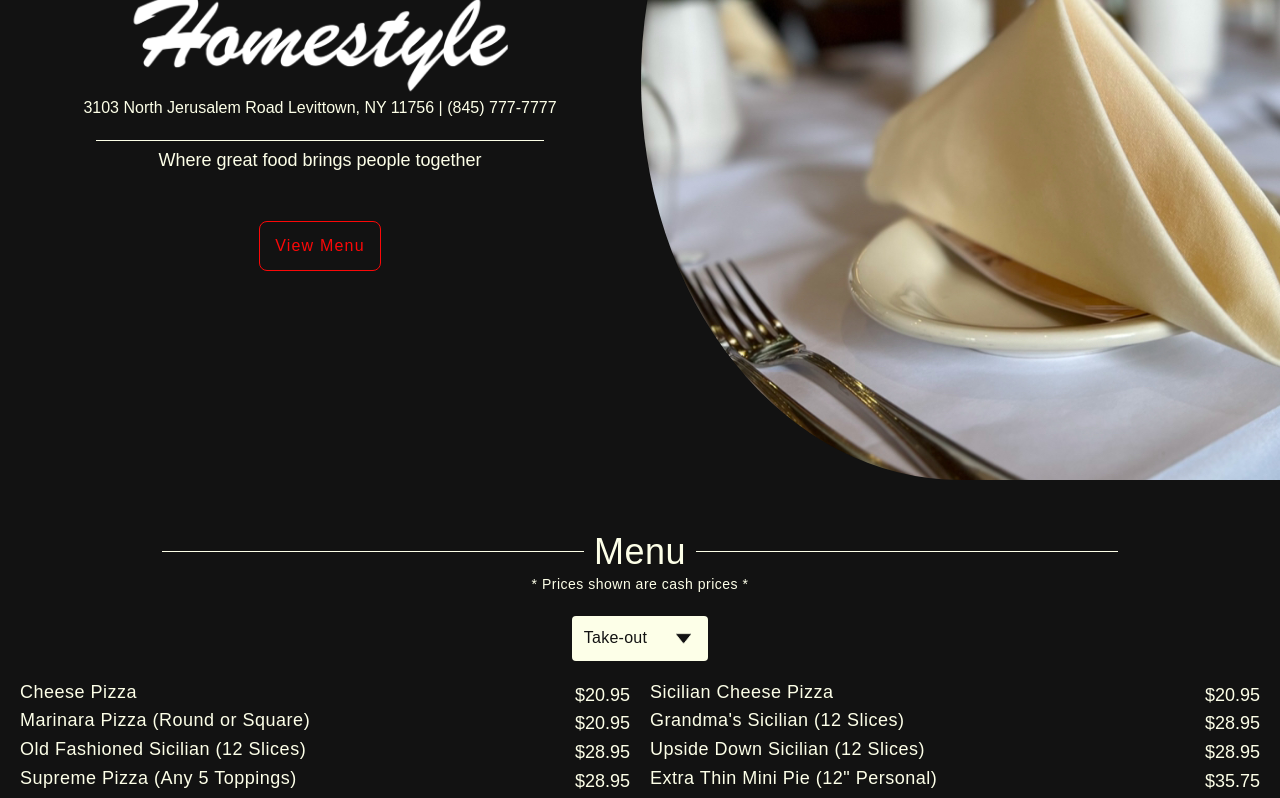
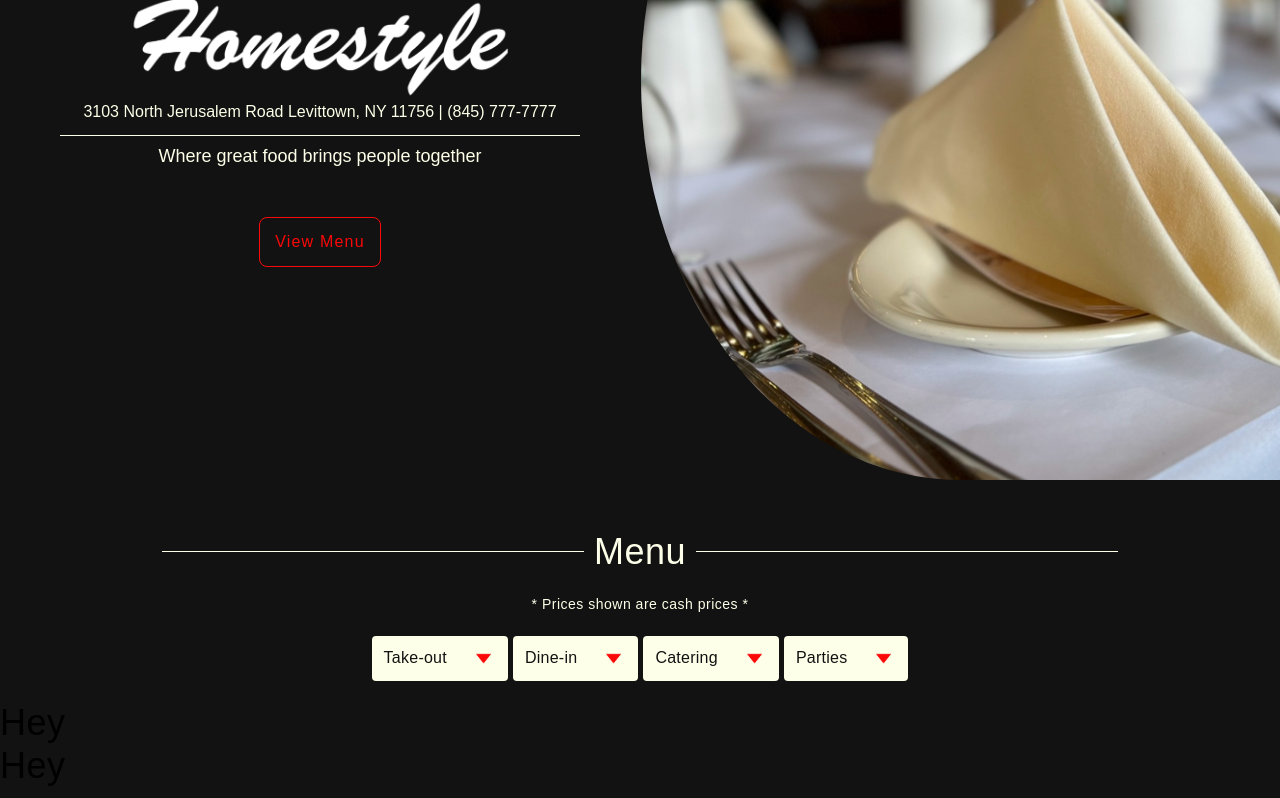
Before and after one commit to GabeKouki/riellas, a React (Create React App) app: page / in a window 1280 px wide. Shown: the part 320-1118 px from the top of the page. Built offline with nearby package versions, Linux system fonts and the light colour scheme; a web font is replaced by a local one.

Commit message:
cleaned up menu some more

```diff
--- a/src/components/Header.jsx
+++ b/src/components/Header.jsx
@@ -6,7 +6,6 @@ import { Link } from "react-router-dom";
 
 const Header = () => {
 
-  const answer = 10 * 4 + 10 * 2 + 10 * 2 + 10 * 2;
   return (
     <header className="HeaderContainer">
       <nav>
--- a/src/components/Hero.css
+++ b/src/components/Hero.css
@@ -23,15 +23,11 @@
   width: 100%;
 }
 
-.TextSection::after {
-  content: "";
-  position: absolute;
-  left: 50%;
-  margin-top: 120px;
-  transform: translateX(-50%);
-  width: 70%;
+.HeroDivider {
+  width: 100%;
   height: 1px;
   background-color: var(--primary-text-color);
+  margin: 10px 0;
 }
 
 .TextSection h1 {
@@ -40,7 +36,6 @@
 }
 
 .Slogan {
-  margin-top: 30px;
   font-size: 18px;
   position: relative;
   margin-bottom: 50px;
--- a/src/components/Hero.jsx
+++ b/src/components/Hero.jsx
@@ -11,6 +11,7 @@ const Hero = () => {
         <img src={RiellasHomestyleLogo} alt="riellas-homestyle-logo" />
         {/* //TODO: Fix the fucking number so people can click to call. */}
         <p>3103 North Jerusalem Road Levittown, NY 11756 | (845) 777-7777</p>
+        <span className="HeroDivider"/>
         <span className="Slogan">Where great food brings people together</span>
 
         <button type="button" className="BtnPrimary">
--- a/src/components/Menu.css
+++ b/src/components/Menu.css
@@ -1,9 +1,8 @@
 .MenuContainer {
-  /*TODO: Change to margin and fix background color */
+  box-sizing: border-box;
   padding-top: 50px;
-  display: flex;
   width: 100%;
-  height: 100%;
+  min-height: 100vh;
   display: flex;
   flex-direction: column;
   background-color: var(--background-color);
@@ -15,11 +14,12 @@
   justify-content: center;
   gap: 10px;
   align-items: center;
+  margin-bottom: 20px;
 }
 
 .MenuHeader h1 {
   color: var(--primary-text-color);
-
+  margin: 0;
 }
 
 .MenuLine {
@@ -39,75 +39,40 @@
 .Disclaimer p {
   font-size: 14px;
   letter-spacing: 0.5px;
+  margin: 0;
 }
-
-
-/*! DropdownSection */
-.DropdownContainer {
-  display: flex;
-  flex-direction: row;
-  align-items: center;
-  justify-content: center;
-  gap: 5px;
-  margin-bottom: 20px;
-}
-
-.DropdownHeader {
-  display: flex;
-  flex-direction: row;
-  align-items: center;
-  justify-content: space-between;
-  gap: 24px;
-  cursor: pointer;
-  background-color: var(--primary-text-color);
-  padding: 10px 12px;
-  border-radius: 4px;
-}
-
-.DropdownItem {
-  display: flex;
-  flex-direction: column;
-  z-index: 2;
-  position: relative;
-  display: inline-block;
-}
-
-.DropdownContent {
-  position: absolute;
-}
-
-.DropdownHeader h5 {
-  color: var(--background-color);
-}
-
-.DropdownArrow {
-  height: 25px;
-  width: 25px;
-}
-
-
-
-
-
-
-
-
-
 
 .MenuItems {
   display: grid;
   grid-template-columns: repeat(2, 1fr);
-  width: 100vw;
-  padding: 0 10px;
+  gap: 0 20px;
+  width: 100%;
+  padding: 0 50px;
+  box-sizing: border-box;
 }
 
 .MenuItem {
-  padding: 0 10px;
   display: flex;
-  flex-direction: row;
   justify-content: space-between;
+  align-items: center;
+  padding: 12px 0;
+  border-bottom: 1px solid rgba(255, 255, 255, 0.2);
   opacity: 0;
-  animation: fade-in 2.5s forwards ;
+  animation: fade-in 0.4s forwards;
+}
+
+.MenuItem h2 {
+  font-size: 16px;
+  color: var(--primary-text-color);
+  margin: 0;
+  line-height: 1.4;
+}
+
+.MenuItem p {
+  font-size: 16px;
+  color: var(--primary-text-color);
+  margin: 0;
+  white-space: nowrap;
 }
 
 .DropdownButton {
@@ -118,16 +83,6 @@
   cursor: pointer;
 }
 
-.MenuItem h2 {
-  font-size: 18px;
-  color: var(--primary-text-color);
-}
-
-.MenuItem p {
-  font-size: 18px;
-  color: var(--primary-text-color);
-}
-
 @keyframes fade-in {
   to {
     opacity: 1;
--- a/src/components/Menu.jsx
+++ b/src/components/Menu.jsx
@@ -1,20 +1,23 @@
 import "./Menu.css";
 
 import React, { useState } from "react";
-import Pizzas from "../MenuItems/Pizzas";
-import Appetizers from "../MenuItems/Appetizers";
-import { ReactComponent as DropdownArrow } from "../images/DropdownArrow.svg";
+import MenuDropdown from "./MenuDropdown/MenuDropdown";
 
 const Menu = () => {
-  const [currentPage, setCurrentPage] = useState(Pizzas);
+  const [currentPage, setCurrentPage] = useState(null);
   const [currentTab, setCurrentTab] = useState("");
 
   const handleTabSwitch = (tab) => {
-    if (tab == currentTab) {
+    if (tab === currentTab) {
       setCurrentTab("");
       return;
     }
     setCurrentTab(tab);
+  };
+
+  const handlePageSwitch = (page) => {
+    setCurrentPage(page);
+    setCurrentTab("");
   };
 
   return (
@@ -27,38 +30,11 @@ const Menu = () => {
       <div className="Disclaimer">
         <p>* Prices shown are cash prices *</p>
       </div>
-      <div className="DropdownContainer">
-        <div
-          className={`DropdownItem ${currentTab === "Takeout" ? "active" : ""}`}
-          onClick={() => handleTabSwitch("Takeout")}
-        >
-          <span className="DropdownHeader">
-            <h5>Take-out</h5> <DropdownArrow className="DropdownArrow" />
-          </span>
-          {currentTab === "Takeout" && (
-            <div className="DropdownContent">
-              <h5>Pizzas</h5>
-              <h5>Calzones</h5>
-              <h5>Appetizers</h5>
-              <h5>Sides</h5>
-              <h5>Drinks</h5>
-              <h5>Desserts</h5>
-            </div>
-          )}
-        </div>
-        {/* <button className="DropdownButton">
-          Take Out <DownArrow className="DropdownArrow" />
-        </button>
-        <button className="DropdownButton">
-          Dining Room <DownArrow className="DropdownArrow" />
-        </button>
-        <button className="DropdownButton">
-          Catering <DownArrow className="DropdownArrow" />
-        </button>
-        <button className="DropdownButton">
-          Party Packages <DownArrow className="DropdownArrow" />
-        </button> */}
-      </div>
+      <MenuDropdown
+        handlePageSwitch={handlePageSwitch}
+        handleTabSwitch={handleTabSwitch}
+        currentTab={currentTab}
+      />
       {currentPage && (
         <div className="MenuItems">
           {currentPage.map((pizza, index) => {
@@ -66,7 +42,9 @@ const Menu = () => {
               <div
                 className="MenuItem"
                 key={pizza.name}
-                style={{ animationDelay: `${(index + 1) * 0.03}s` }}
+                style={{
+                  animationDelay: `${Math.ceil((index + 1) / 2) * 0.08}s`,
+                }}
               >
                 <h2>{pizza.name}</h2>
                 <p>${pizza.price.toFixed(2)}</p>
--- /dev/null
+++ b/src/components/MenuDropdown/MenuDropdown.css
@@ -0,0 +1,70 @@
+/*! Dropdown Section */
+.DropdownContainer {
+  display: flex;
+  flex-direction: row;
+  align-items: center;
+  justify-content: center;
+  gap: 5px;
+  margin-bottom: 20px;
+}
+
+.DropdownItem {
+  position: relative;
+  display: inline-block;
+}
+
+.DropdownHeader {
+  display: flex;
+  align-items: center;
+  justify-content: space-between;
+  gap: 24px;
+  cursor: pointer;
+  background-color: var(--primary-text-color);
+  padding: 10px 12px;
+  border-radius: 4px;
+}
+
+.DropdownHeader h5 {
+  color: var(--background-color);
+  margin: 0;
+}
+
+.DropdownArrow {
+  height: 25px;
+  width: 25px;
+  transition: transform 0.3s ease;
+}
+.DropdownContent {
+  position: absolute;
+  top: 100%;
+  left: 0;
+  right: 0;
+  background-color: var(--primary-text-color);
+  transform: scaleY(0);
+  transform-origin: top;
+  opacity: 0;
+  transition: transform 0.3s ease, opacity 0.3s ease;
+  overflow: hidden;
+  z-index: 1;
+}
+
+.MenuItems:nth-child(1) {
+
+}
+
+.DropdownContent.active {
+  transform: scaleY(1);
+  opacity: 1;
+}
+
+.DropdownContent h5 {
+  padding: 8px 12px;
+  color: var(--background-color);
+  margin: 0;
+  cursor: pointer;
+  transition: background-color 0.2s ease;
+}
+
+.DropdownContent h5:hover {
+  background-color: rgba(0, 0, 0, 0.1);
+}
--- /dev/null
+++ b/src/components/MenuDropdown/MenuDropdown.jsx
@@ -0,0 +1,139 @@
+import "./MenuDropdown.css";
+
+import React from "react";
+import { ReactComponent as DropdownArrow } from "../../images/DropdownArrow.svg";
+import Pizzas from "../../MenuItems/Pizzas";
+import Appetizers from "../../MenuItems/Appetizers";
+import Starters from "../../MenuItems/Starters";
+import Handhelds from "../../MenuItems/Handhelds";
+import Pastas from "../../MenuItems/Pastas";
+import Entrees from "../../MenuItems/Entrees";
+import Sides from "../../MenuItems/Sides";
+import Desserts from "../../MenuItems/Desserts";
+
+const MenuDropdown = ({ handlePageSwitch, handleTabSwitch, currentTab }) => {
+  const takeoutArray = [
+    { name: "Starters", slug: Starters },
+    { name: "HandHelds", slug: Handhelds },
+    { name: "Pizzas", slug: Pizzas },
+    { name: "Pastas", slug: Pastas },
+    { name: "Entrees", slug: Entrees },
+    { name: "Sides", slug: Sides },
+    { name: "Desserts", slug: Desserts },
+  ];
+  return (
+    <div className="DropdownContainer">
+      <div className="DropdownItem">
+        <span
+          className="DropdownHeader"
+          onClick={() => handleTabSwitch("Takeout")}
+        >
+          <h5>Take-out</h5>
+          <DropdownArrow
+            className="DropdownArrow"
+            style={{
+              transform: `rotate(${currentTab === "Takeout" ? 180 : 0}deg)`,
+              transition: "transform 0.3s ease",
+            }}
+          />
+        </span>
+        <div
+          className={`DropdownContent ${
+            currentTab === "Takeout" ? "active" : ""
+          }`}
+        >
+          {takeoutArray.map((item, index) => {
+            return (
+              <h5 onClick={() => handlePageSwitch(item.slug)} key={index}>
+                {item.name}
+              </h5>
+            );
+          })}
+        </div>
+      </div>
+      <div className="DropdownItem">
+        <span
+          className="DropdownHeader"
+          onClick={() => handleTabSwitch("Dinein")}
+        >
+          <h5>Dine-in</h5>
+          <DropdownArrow
+            className="DropdownArrow"
+            style={{
+              transform: `rotate(${currentTab === "Dinein" ? 180 : 0}deg)`,
+              transition: "transform 0.3s ease",
+            }}
+          />
+        </span>
+        <div
+          className={`DropdownContent ${
+            currentTab === "Dinein" ? "active" : ""
+          }`}
+        >
+          <h5 onClick={() => handlePageSwitch(Pizzas)}>Pizzas</h5>
+          <h5 onClick={() => handlePageSwitch(Appetizers)}>Calzones</h5>
+          <h5>Appetizers</h5>
+          <h5>Sides</h5>
+          <h5>Drinks</h5>
+          <h5>Desserts</h5>
+        </div>
+      </div>
+      <div className="DropdownItem">
+        <span
+          className="DropdownHeader"
+          onClick={() => handleTabSwitch("Catering")}
+        >
+          <h5>Catering</h5>
+          <DropdownArrow
+            className="DropdownArrow"
+            style={{
+              transform: `rotate(${currentTab === "Catering" ? 180 : 0}deg)`,
+              transition: "transform 0.3s ease",
+            }}
+          />
+        </span>
+        <div
+          className={`DropdownContent ${
+            currentTab === "Catering" ? "active" : ""
+          }`}
+        >
+          <h5 onClick={() => handlePageSwitch(Pizzas)}>Pizzas</h5>
+          <h5 onClick={() => handlePageSwitch(Appetizers)}>Calzones</h5>
+          <h5>Appetizers</h5>
+          <h5>Sides</h5>
+          <h5>Drinks</h5>
+          <h5>Desserts</h5>
+        </div>
+      </div>
+      <div className="DropdownItem">
+        <span
+          className="DropdownHeader"
+          onClick={() => handleTabSwitch("Parties")}
+        >
+          <h5>Parties</h5>
+          <DropdownArrow
+            className="DropdownArrow"
+            style={{
+              transform: `rotate(${currentTab === "Parties" ? 180 : 0}deg)`,
+              transition: "transform 0.3s ease",
+            }}
+          />
+        </span>
+        <div
+          className={`DropdownContent ${
+            currentTab === "Parties" ? "active" : ""
+          }`}
+        >
+          <h5 onClick={() => handlePageSwitch(Pizzas)}>Pizzas</h5>
+          <h5 onClick={() => handlePageSwitch(Appetizers)}>Calzones</h5>
+          <h5>Appetizers</h5>
+          <h5>Sides</h5>
+          <h5>Drinks</h5>
+          <h5>Desserts</h5>
+        </div>
+      </div>
+    </div>
+  );
+};
+
+export default MenuDropdown;
```
Also changed, not shown: src/components/Header.css (+17 -0 lines), src/images/DropdownArrow.svg.
